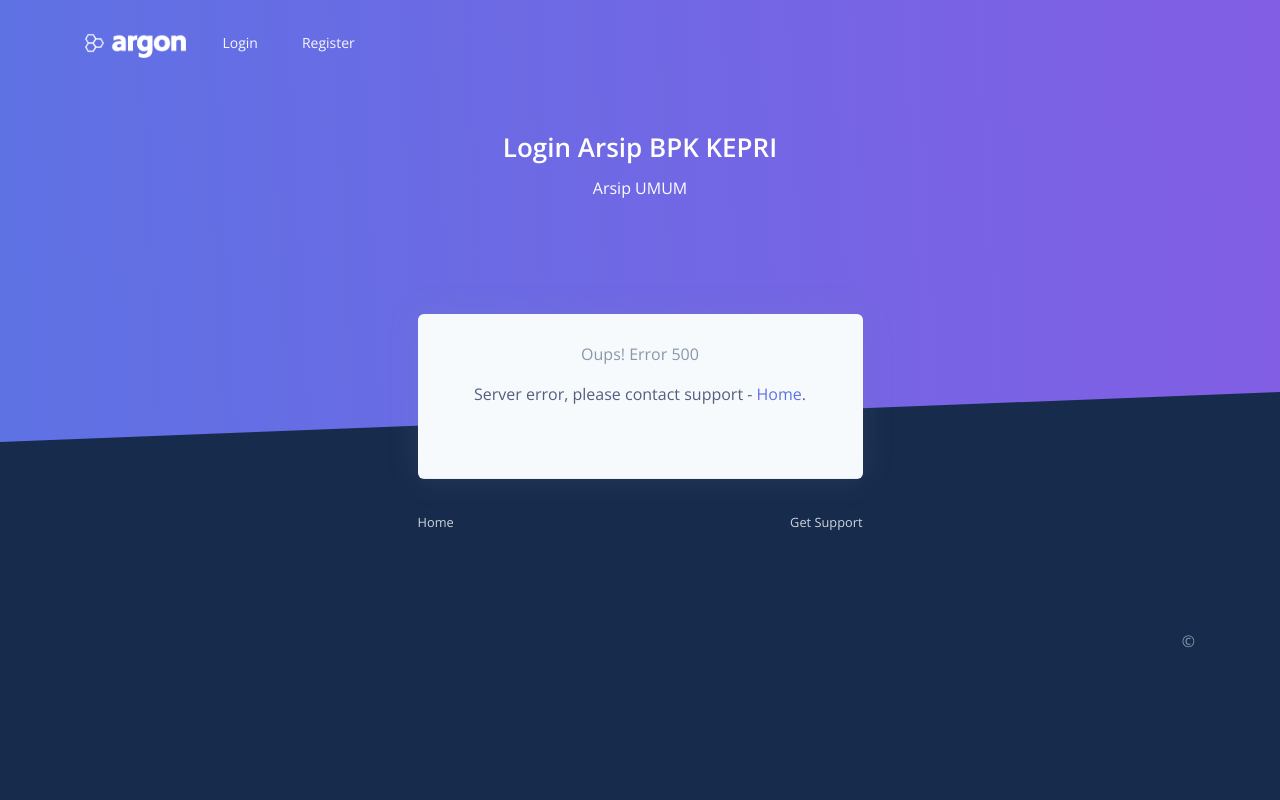
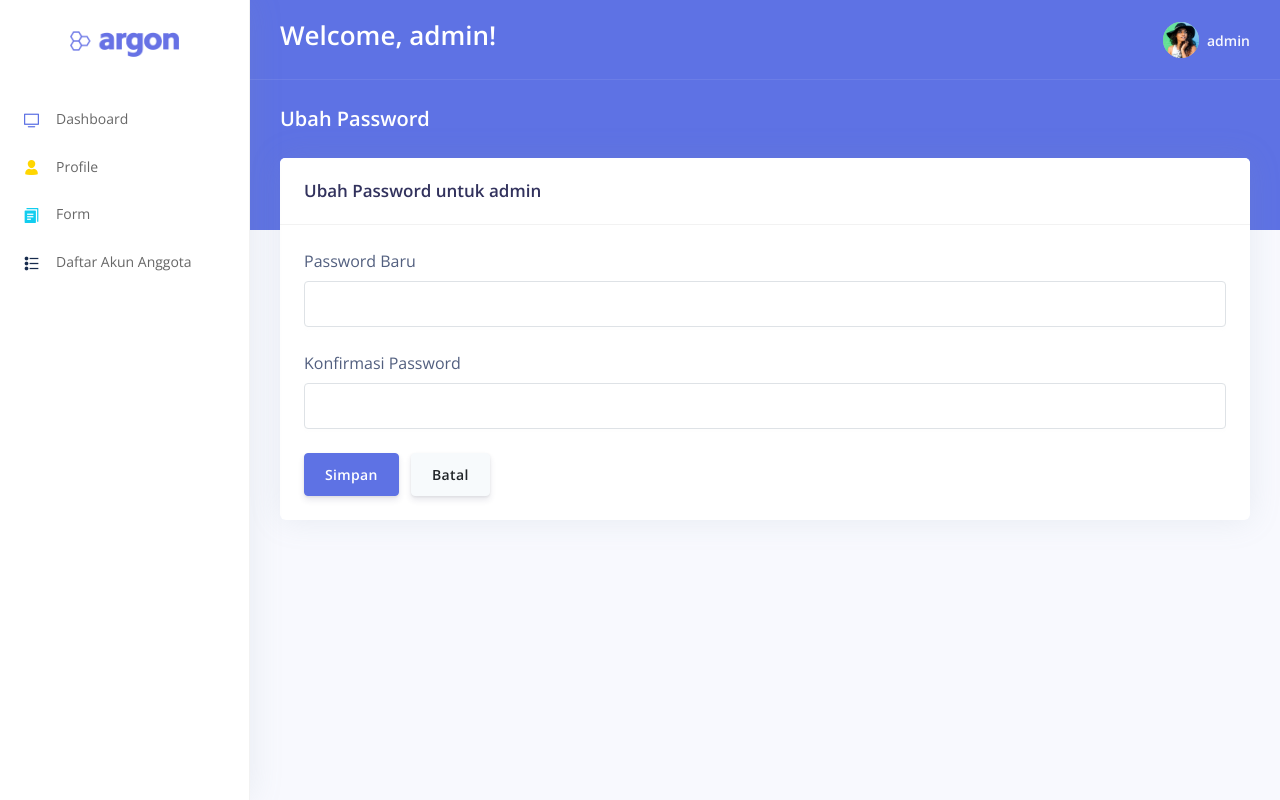
Before and after one commit to AlifNugraha17/Arsip, a Django app: page /users/change-password/1/ in a window 1280 px wide. Run offline with Django 3.2, Linux system fonts and the light colour scheme; a user stored in the database is signed in; data comes from the database, SQL or seed files in the repository; some libraries are stand-ins or nearby versions.

Commit message:
membuat fitur change password akun user

```diff
--- a/apps/home/urls.py
+++ b/apps/home/urls.py
@@ -20,6 +20,8 @@ urlpatterns = [
     path('form.html', views.form_view, name='form_html'),
     path('users/', views.user_list, name='user_list'),
     path('users/add/', views.add_user, name='add_user'),
+    path('users/change-password/<int:user_id>/', views.change_password, name='change_password'),
+    path('users/delete/<int:user_id>/', views.delete_user, name='delete_user'),
 
 
     # Matches any html file
--- a/apps/home/views.py
+++ b/apps/home/views.py
@@ -2,11 +2,12 @@ from django import template
 from django.contrib import admin, messages
 from django.contrib.auth.decorators import login_required
 from django.http import Http404, HttpResponse, HttpResponseRedirect
-from django.shortcuts import redirect, render
+from django.shortcuts import redirect, render, get_object_or_404
 from django.template import loader
 from django.template.exceptions import TemplateDoesNotExist
 from django.urls import include, path, reverse
 from django.contrib.auth.models import User
+from django.contrib.auth.hashers import make_password
 
 from .models import Dokumen
 from .forms import UserAddForm
@@ -113,3 +114,29 @@ def add_user(request):
         "msg": msg,
         "success": success
     })
+
+@login_required(login_url="/login/")
+def change_password(request, user_id):
+    user = get_object_or_404(User, id=user_id)
+    if request.method == 'POST':
+        new_password = request.POST.get('new_password')
+        confirm_password = request.POST.get('confirm_password')
+
+        if new_password == confirm_password:
+            user.password = make_password(new_password)
+            user.save()
+            messages.success(request, 'Password berhasil diubah!')
+            return redirect('user_list')
+        else:
+            messages.error(request, 'Password tidak cocok!')
+
+    return render(request, 'home/change_password.html', {'selected_user': user})
+
+@login_required(login_url="/login/")
+def delete_user(request, user_id):
+    if request.method == 'POST':
+        user = get_object_or_404(User, id=user_id)
+        user.delete()
+        messages.success(request, 'Akun berhasil dihapus!')
+        return redirect('user_list')
+    return redirect('user_list')
--- /dev/null
+++ b/apps/templates/home/change_password.html
@@ -0,0 +1,44 @@
+{% extends 'layouts/base.html' %}
+
+{% block title %}Ubah Password{% endblock title %}
+
+{% block content %}
+<div class="header bg-primary pb-6">
+    <div class="container-fluid">
+        <div class="header-body">
+            <div class="row align-items-center py-4">
+                <div class="col-lg-6 col-7">
+                    <h6 class="h2 text-white d-inline-block mb-0">Ubah Password</h6>
+                </div>
+            </div>
+        </div>
+    </div>
+</div>
+
+<div class="container-fluid mt--6">
+    <div class="row">
+        <div class="col">
+            <div class="card">
+                <div class="card-header">
+                    <h3 class="mb-0">Ubah Password untuk {{ selected_user.username }}</h3>
+                </div>
+                <div class="card-body">
+                    <form method="POST">
+                        {% csrf_token %}
+                        <div class="form-group">
+                            <label>Password Baru</label>
+                            <input type="password" name="new_password" class="form-control" required>
+                        </div>
+                        <div class="form-group">
+                            <label>Konfirmasi Password</label>
+                            <input type="password" name="confirm_password" class="form-control" required>
+                        </div>
+                        <button type="submit" class="btn btn-primary">Simpan</button>
+                        <a href="{% url 'user_list' %}" class="btn btn-secondary">Batal</a>
+                    </form>
+                </div>
+            </div>
+        </div>
+    </div>
+</div>
+{% endblock content %}
--- a/apps/templates/home/index.html
+++ b/apps/templates/home/index.html
@@ -132,7 +132,7 @@
                                   {% else %}
                                       No File
                                   {% endif %}
-                              </td>
+                                </td>
                                 <td class="text-center">
                                   <div class="d-flex justify-content-end gap-1"></div>
                                       <!-- Tombol Detail -->
@@ -153,7 +153,7 @@
                                           </button>
                                       </form>
                                   </div>
-                              </td>
+                                </td>
                             </tr>
                             {% endfor %}
                         </tbody>
```
Also changed, not shown: apps/home/models.py (+0 -19 lines), apps/templates/home/tambah_user.html (added, +46 -0 lines), apps/templates/home/user_list.html (+44 -14 lines).
